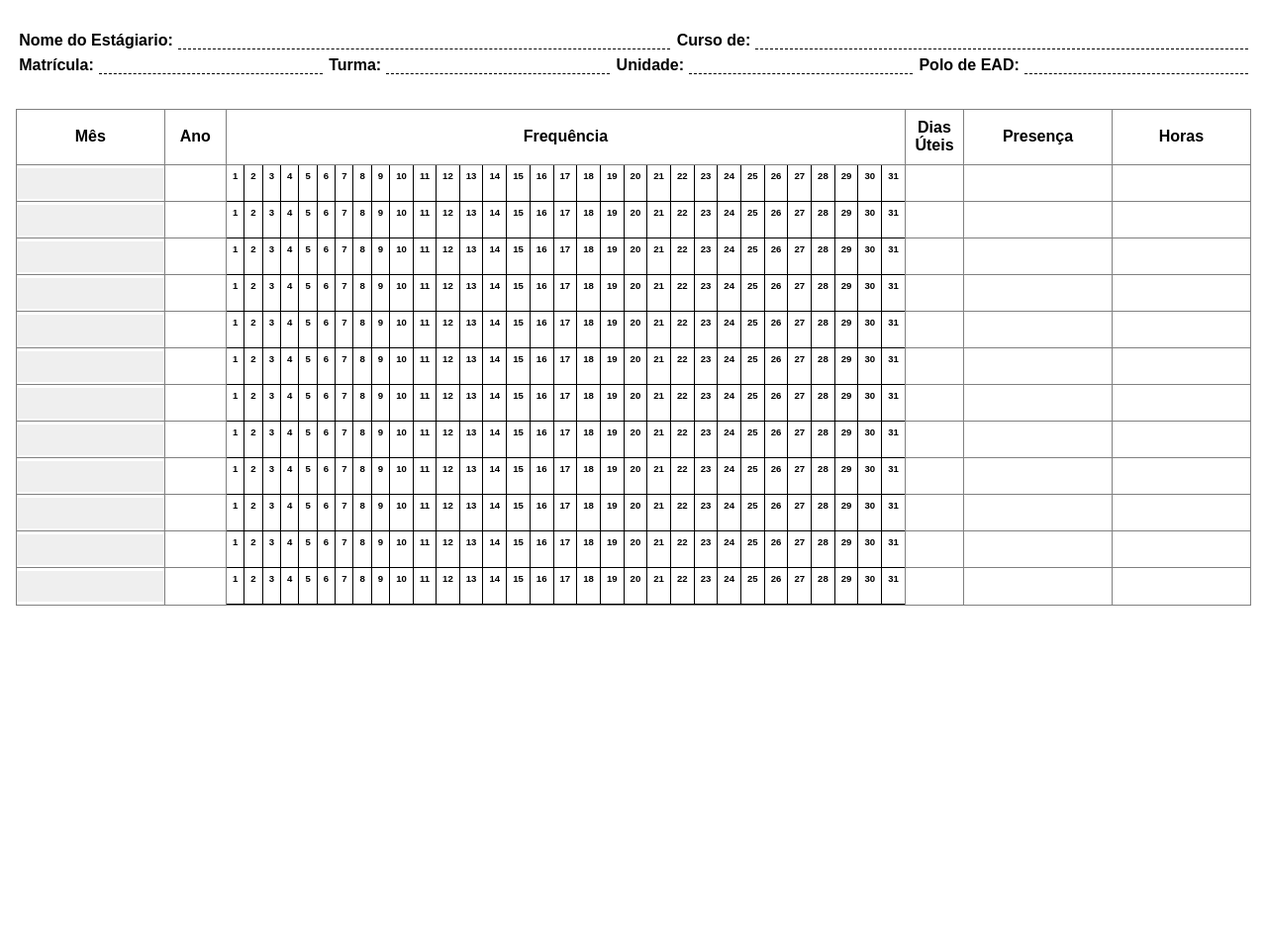
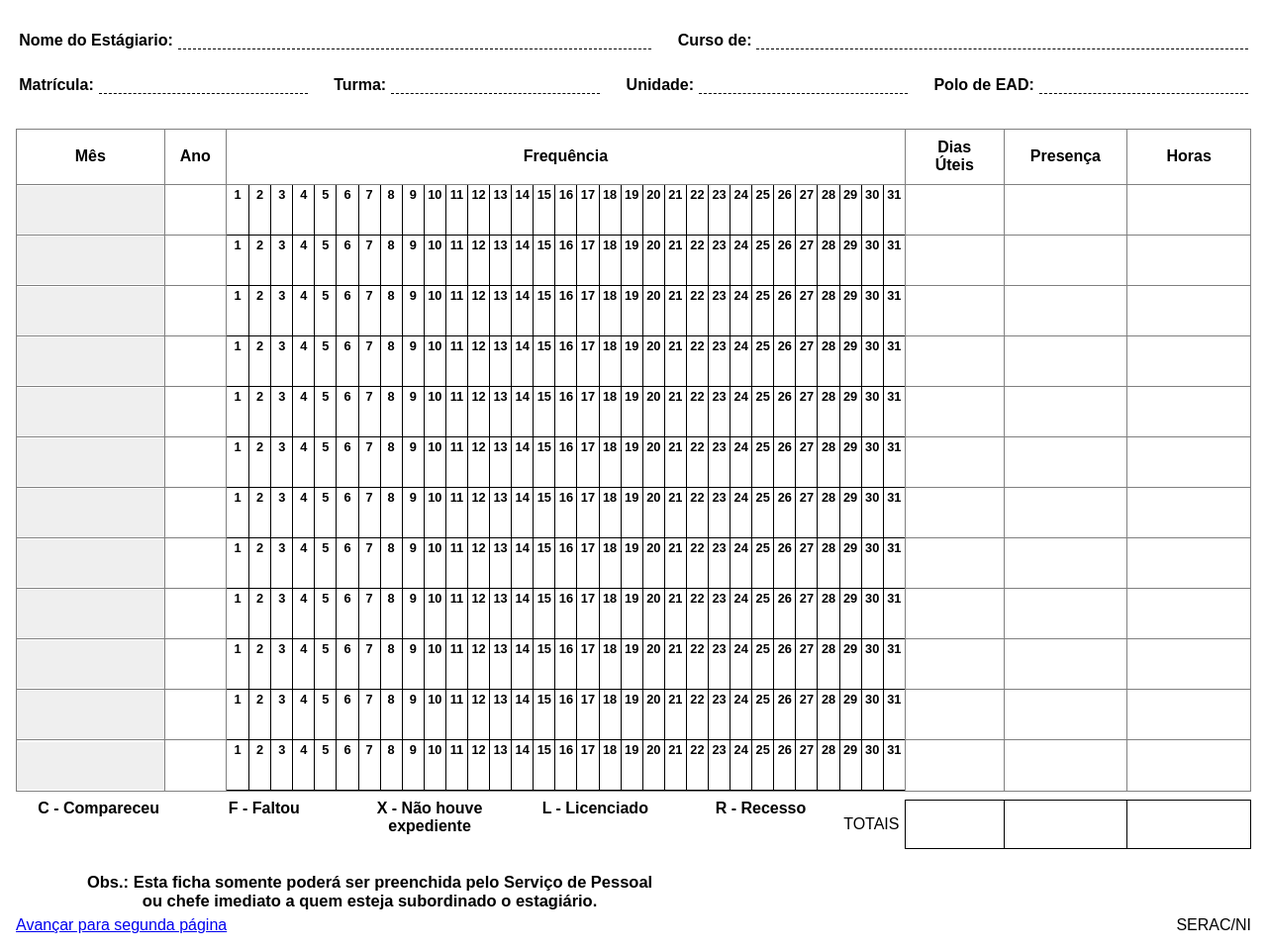
Before and after one commit to pedroanuda/ficha-estagio, a plain HTML site: page index.html in a window 1280 px wide. Shown: the part 91-1051 px from the top of the page at 99% size. Before the commit the page ends 800 px from the top, so only its background shows below. Drawn offline with Linux system fonts and the light colour scheme.

Commit message:
Segunda Fase

```diff
--- a/index.html
+++ b/index.html
@@ -46,6 +46,7 @@
                 <input type="text" id="polo_ead">
             </div>
         </div>
+
         <table border="1px solid black" class="tabela_presenca">
             <thead>
                 <tr>
@@ -61,6 +62,33 @@
                 <!-- Linhas Incluídas com Javascript -->
             </tbody>
         </table>
+        <noscript>
+            <div>Ative o Javascript para visualizar a tabela.</div>
+        </noscript>
+
+        <div class="presencas_e_totais">
+            <div class="presencas">
+                <label><strong>C - Compareceu</strong></label>
+                <label><strong>F - Faltou</strong></label>
+                <label><strong>X - Não houve expediente</strong></label>
+                <label><strong>L - Licenciado</strong></label>
+                <label><strong>R - Recesso</strong></label>
+            </div>
+            <div class="totais">
+                <label>TOTAIS</label>
+                <div class="tabela">
+                    <div id="total_diasuteis"><input class="campo_tabela" readonly></div>
+                    <div id="total_presencas"><input class="campo_tabela" readonly></div>
+                    <div id="total_horas"><input class="campo_tabela" readonly></div>
+                </div>
+            </div>
+        </div>
+
+        <div class="obs"><strong>Obs.: Esta ficha somente poderá ser preenchida pelo Serviço de Pessoal<br>ou chefe imediato a quem esteja subordinado o estagiário.</strong></div>
     </main>
+    <footer>
+        <a href="segundapagina.html">Avançar para segunda página</a>
+        SERAC/NI
+    </footer>
 </body>
 </html>
--- a/script.js
+++ b/script.js
@@ -50,14 +50,54 @@ for (let i = 0; i < 12; i++) {
             ${gerarFileiraFrequencia()}
         </td>
         <td>
-            <input class="campo_tabela" type="number" min="0" max="31">
+            <input class="campo_tabela dias_uteis" type="number" min="0" max="31">
         </td>
         <td>
-            <input class="campo_tabela">
+            <input class="campo_tabela presenca" type="number" min="0" max="31">
         </td>
         <td>
-            <input class="campo_tabela">
+            <input class="campo_tabela horas">
         </td>
     </tr>
     `
 }
+
+const diasUteis = document.querySelectorAll(".dias_uteis");
+const presencas = document.querySelectorAll(".presenca");
+const horas = document.querySelectorAll(".horas");
+const totalDiasUteis = document.querySelector("#total_diasuteis input");
+const totalPresencas = document.querySelector("#total_presencas input");
+const totalHoras = document.querySelector("#total_horas input");
+
+function converterNumero(num) {
+    let out = parseInt(num);
+    if (!isNaN(out)) return out;
+
+    return 0;
+}
+
+function somaValores(valores) {
+    switch (valores) {
+        case "diasUteis":
+            let diasUteisSoma = 0;
+            diasUteis.forEach(dias => diasUteisSoma += converterNumero(dias.value));
+            totalDiasUteis.value = diasUteisSoma ? diasUteisSoma : "";
+            break;
+        case "presenca":
+            let presencaSoma = 0;
+            presencas.forEach(presenca => presencaSoma += converterNumero(presenca.value));
+            totalPresencas.value = presencaSoma ? presencaSoma : "";
+            break;
+        case "horas":
+            let horasSoma = 0;
+            horas.forEach(hora => horasSoma += converterNumero(hora.value));
+            totalHoras.value = horasSoma ? horasSoma : "";
+            break;
+        default:
+            break;
+    }
+}
+
+diasUteis.forEach(campo => campo.addEventListener("change", e => somaValores("diasUteis")));
+presencas.forEach(campo => campo.addEventListener("change", e => somaValores("presenca")));
+horas.forEach(campo => campo.addEventListener("change", e => somaValores("horas")));
--- a/style.css
+++ b/style.css
@@ -11,7 +11,7 @@ body {
     margin: 1em;
 }
 
-/* Estilização do Cabeçalho */
+/* Estilização do Cabeçalho e Rodapé */
 .cabecalho {
     display: flex;
     justify-content: space-between;
@@ -32,6 +32,13 @@ body {
     text-align: right;
 }
 
+footer {
+    display: flex;
+    justify-content: space-between;
+    font-size: 1rem;
+    margin-top: .4rem;
+}
+
 /* Dados do Estagiário e campo de texto cabecalho*/
 main {
     margin-top: 2rem;
@@ -40,6 +47,7 @@ main {
 .dados_estagiario {
     display: flex;
     flex-wrap: wrap;
+    gap: 20px;
 }
 
 .campo_texto {
@@ -92,29 +100,44 @@ main {
     width: 55%;
 }
 
+.tabela_presenca thead tr th:nth-child(4)
+{
+    width: 8%;
+}
+
+.tabela_presenca thead tr th:is(:nth-child(5), :nth-child(6))
+{
+    width: 10%;
+}
+
 .campo_tabela {
     width: 100%;
-    padding: .5rem .2rem;
+    height: calc(4vh + 1rem);
+    padding: .5rem;
+    font-size: 1rem;
     box-sizing: border-box;
     border: none;
+    appearance: none;
+    text-align: center;
+}
+
+.campo_tabela[type="number"]::-webkit-inner-spin-button {
     appearance: none;
 }
 
 .freq_fileira {
-    display: inline-table;
+    display: grid;
     width: 100%;
     border: none;
-    /* grid-template-columns: repeat(31, 1fr); */
+    grid-template-columns: repeat(31, 1fr);
     padding: 0;
 }
 
 .freq_box {
-    display: table-cell;
     text-align: center;
     box-sizing: border-box;
     border-left: 1px solid black;
     border-bottom: 1px solid black;
-    height: 1rem;
 }
 
 .freq_box:first-child {
@@ -123,7 +146,7 @@ main {
 
 .freq_box span {
     font-weight: bold;
-    font-size: .6rem;
+    font-size: .8rem;
 }
 
 .freq_box select {
@@ -131,8 +154,71 @@ main {
     appearance: none;
     background-color: transparent;
     width: 100%;
-    height: 60%;
+    height: 4vh;
     box-sizing: border-box;
     text-align: center;
-    font-size: .8rem;
+    font-size: 1rem;
+
 }
+
+noscript div {
+    border: 1px solid black;
+    border-top: none;
+    padding: .6rem;
+    text-align: center;
+}
+
+/* Parte Inferior */
+.presencas_e_totais {
+    display: flex;
+    margin-top: .5rem;
+}
+
+.presencas {
+    width: 67%;
+    display: grid;
+    grid-template-columns: 20% 20% 20% 20% 20%;
+    font-size: 1rem;
+}
+
+.presencas label {
+    text-align: center;
+}
+
+.totais {
+    width: 33%;
+    display: flex;
+    align-items: center;
+}
+
+.totais label {
+    width: 15.1515%;
+}
+
+.totais .tabela {
+    display: inline-table;
+    border-collapse: collapse;
+    border: 1px solid black;
+    width: 84.8484848%;
+}
+
+.totais .tabela div {
+    border: 1px solid black;
+    display: table-cell;
+    text-align: center;
+    font-size: 1rem;
+    height: calc(4vh + 1rem);
+    width: 35.715%;
+}
+
+.totais .tabela div:first-child {
+    width: 28.57%;
+}
+
+.obs {
+    width: fit-content;
+    text-align: center;
+    font-size: 1.03rem;
+    margin-top: 1.5rem;
+    margin-left: 4.5rem;
+}
```
Also changed, not shown: segundapagina.html (added, +14 -0 lines).
